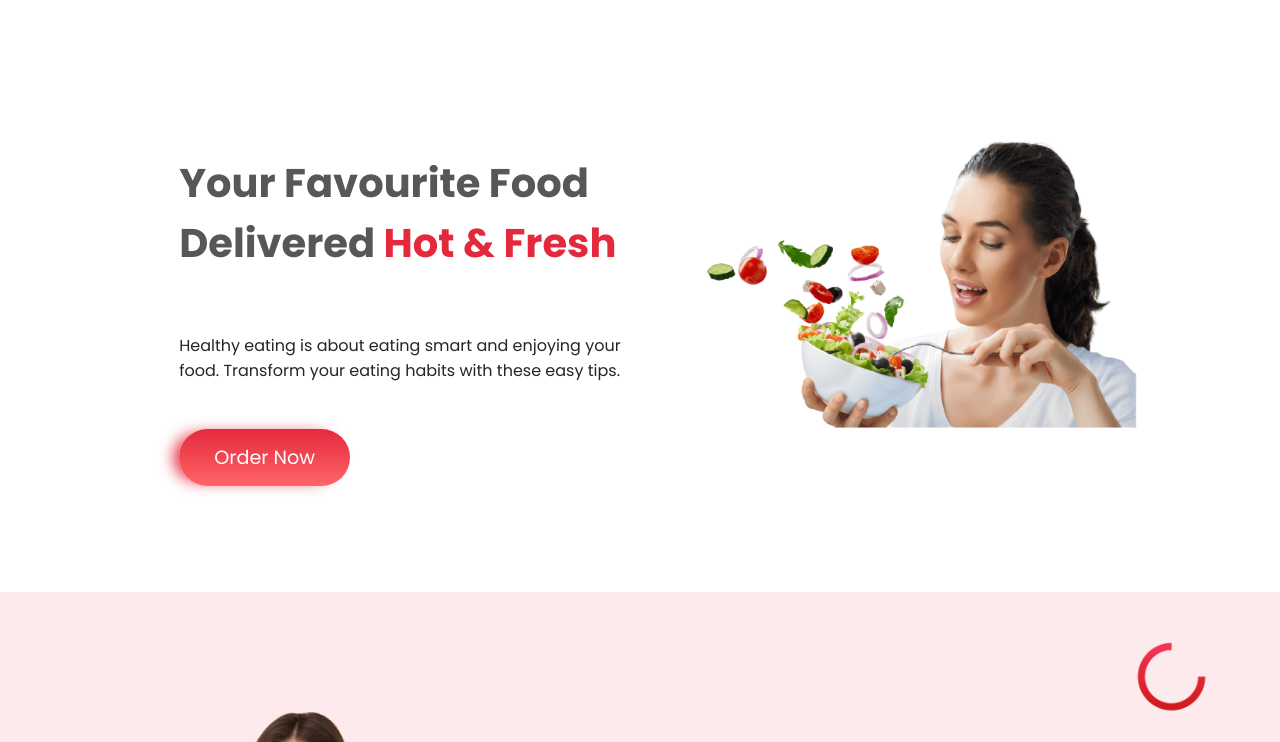
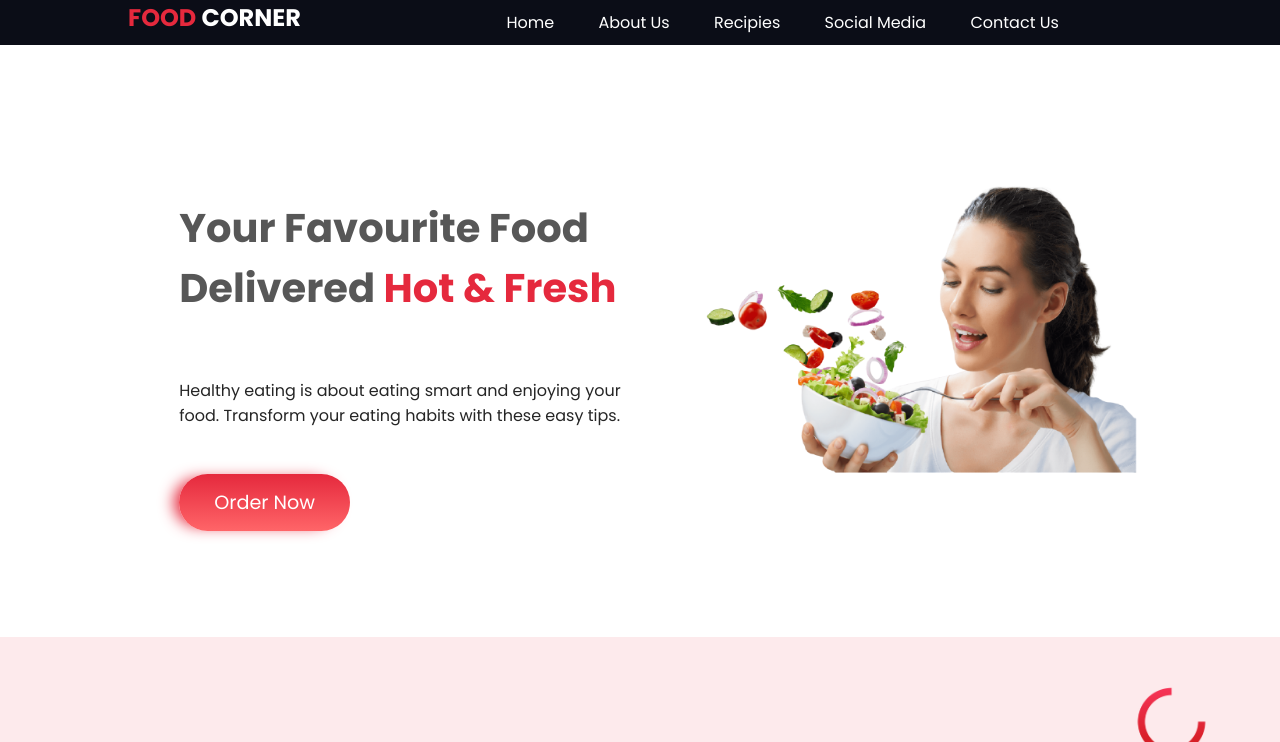
Before and after one commit to mizanur919/JM-1st-Assignment-Food-Corner, a plain HTML site: page index.html in a window 1280 px wide. Shown: the top 742 px of the page. Drawn offline with Linux system fonts and the light colour scheme.

Commit message:
menu added

```diff
--- a/index.html
+++ b/index.html
@@ -18,6 +18,26 @@
 
     <body>
         <main>
+            <!-- Main Menu -->
+            <section class="main-area">
+                <div class="middle">
+                    <div class="logo-menu">
+                        <div class="logo-menu-half logo">
+                            <a href="#"><span>Food</span> Corner</a>
+                        </div>
+                        <div class="logo-menu-half menu">
+                            <ul>
+                                <li><a href="#">Home</a></li>
+                                <li><a href="#">About Us</a></li>
+                                <li><a href="#">Recipies</a></li>
+                                <li><a href="#">Social Media</a></li>
+                                <li><a href="#">Contact Us</a></li>
+                            </ul>
+                        </div>
+                    </div>
+                </div>
+            </section>
+
             <!-- Banner Area -->
             <section class="banner-area">
                 <div class="middle">
--- a/style.css
+++ b/style.css
@@ -17,6 +17,44 @@ body{
     border-radius: 50px;
     font-size: 1.2rem;
     box-shadow: -10px 0px 15px -5px #e5293d
+}
+
+/* Menu Area */
+.main-area{
+    background: #0B0D17;
+}
+
+.logo-menu{
+    display: flex;
+}
+
+.logo{
+    width: 30%;
+    margin-right: 5%;
+}
+
+.menu{
+    width: 65%;
+}
+.menu ul{
+    list-style: none;
+    margin: 0;
+    padding: 0;
+}
+
+.menu ul li{
+    display: inline;
+}
+
+.menu ul li a{
+    display: inline-block;
+    text-decoration: none;
+    color: #fff;
+    padding: 10px 20px;
+}
+
+.menu ul li:hover a{
+    background: #E5293D;
 }
 
 /* Banner Area */
```
